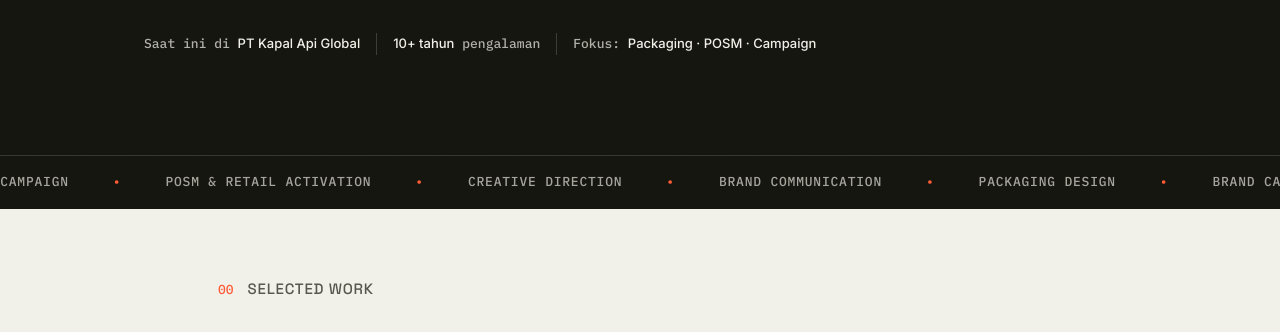
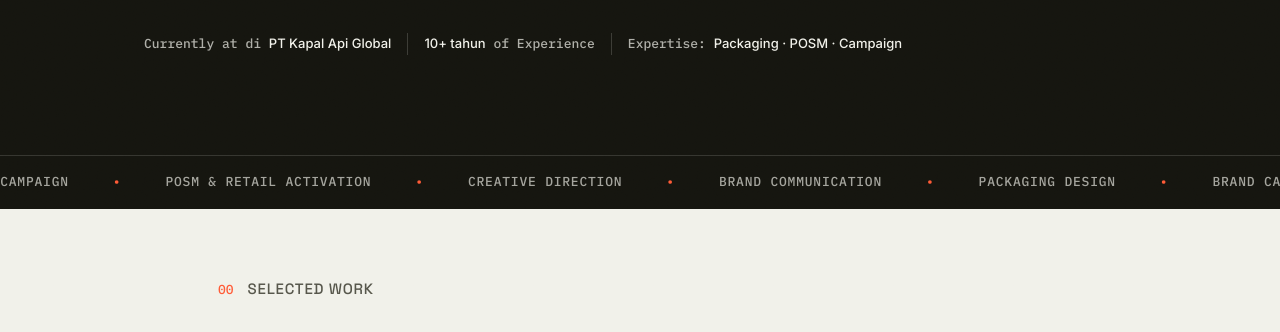
Before and after one commit to debbysutedjadebs-png/portfolio-website, a plain HTML site: page index 2.html in a window 1280 px wide. Shown: the part 434-766 px from the top of the page. Drawn offline with Linux system fonts and the light colour scheme.

Commit message:
Update index 2.html

```diff
--- a/index 2.html
+++ b/index 2.html
@@ -213,9 +213,9 @@
       </div>
       <h1><span data-site="hero_headline">Creative strategy &amp; brand direction,</span> <i data-site="hero_highlight">diterjemahkan jadi visual yang bekerja di rak.</i></h1>
       <div class="hero-meta">
-        <span>Saat ini di <b data-site="current_company">PT Kapal Api Global</b></span>
-        <span><b data-site="experience_summary">10+ tahun</b> pengalaman</span>
-        <span>Fokus: <b data-site="specialties">Packaging · POSM · Campaign</b></span>
+        <span>Currently at di <b data-site="current_company">PT Kapal Api Global</b></span>
+        <span><b data-site="experience_summary">10+ tahun</b> of Experience</span>
+        <span>Expertise: <b data-site="specialties">Packaging · POSM · Campaign</b></span>
       </div>
     </div>
   </div>
```
